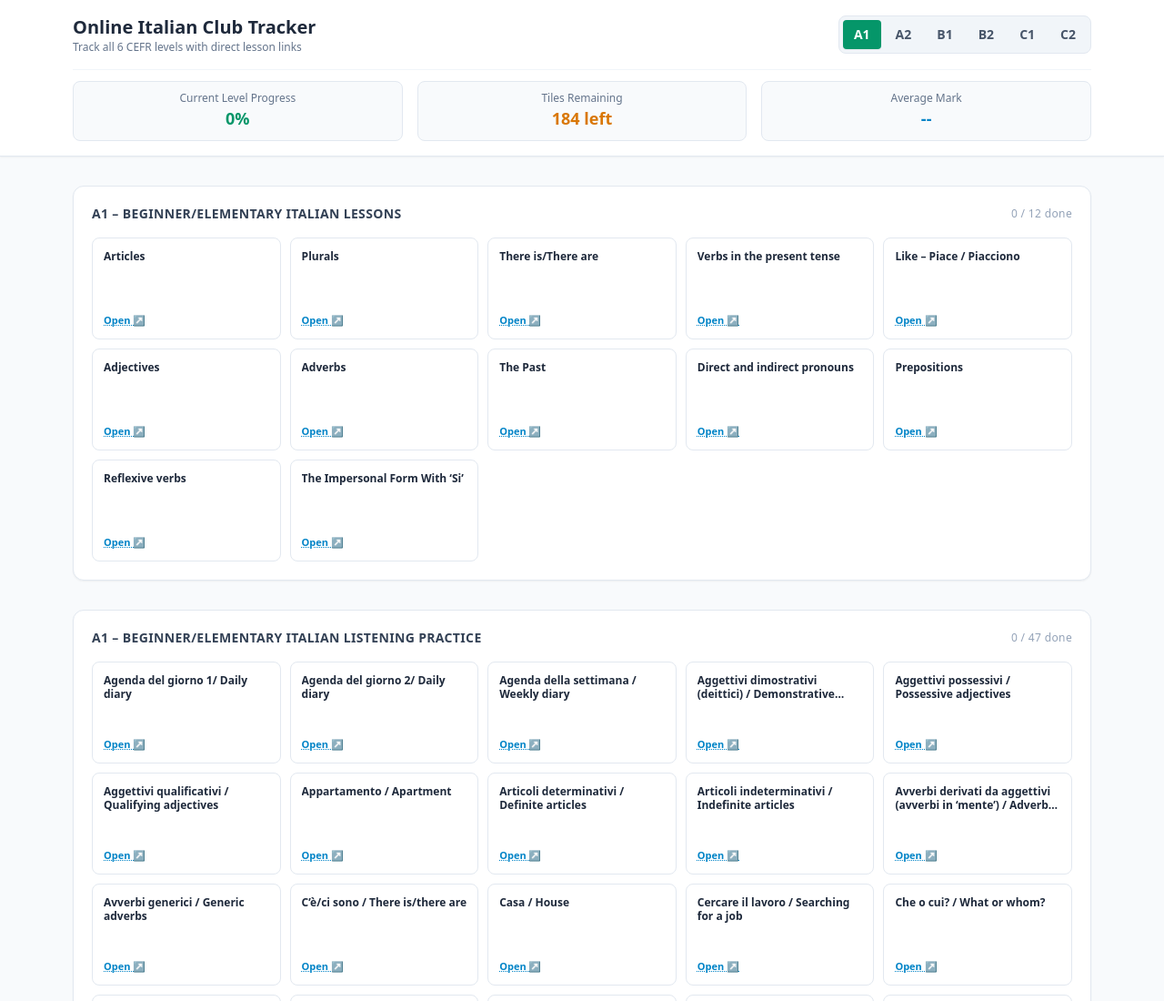
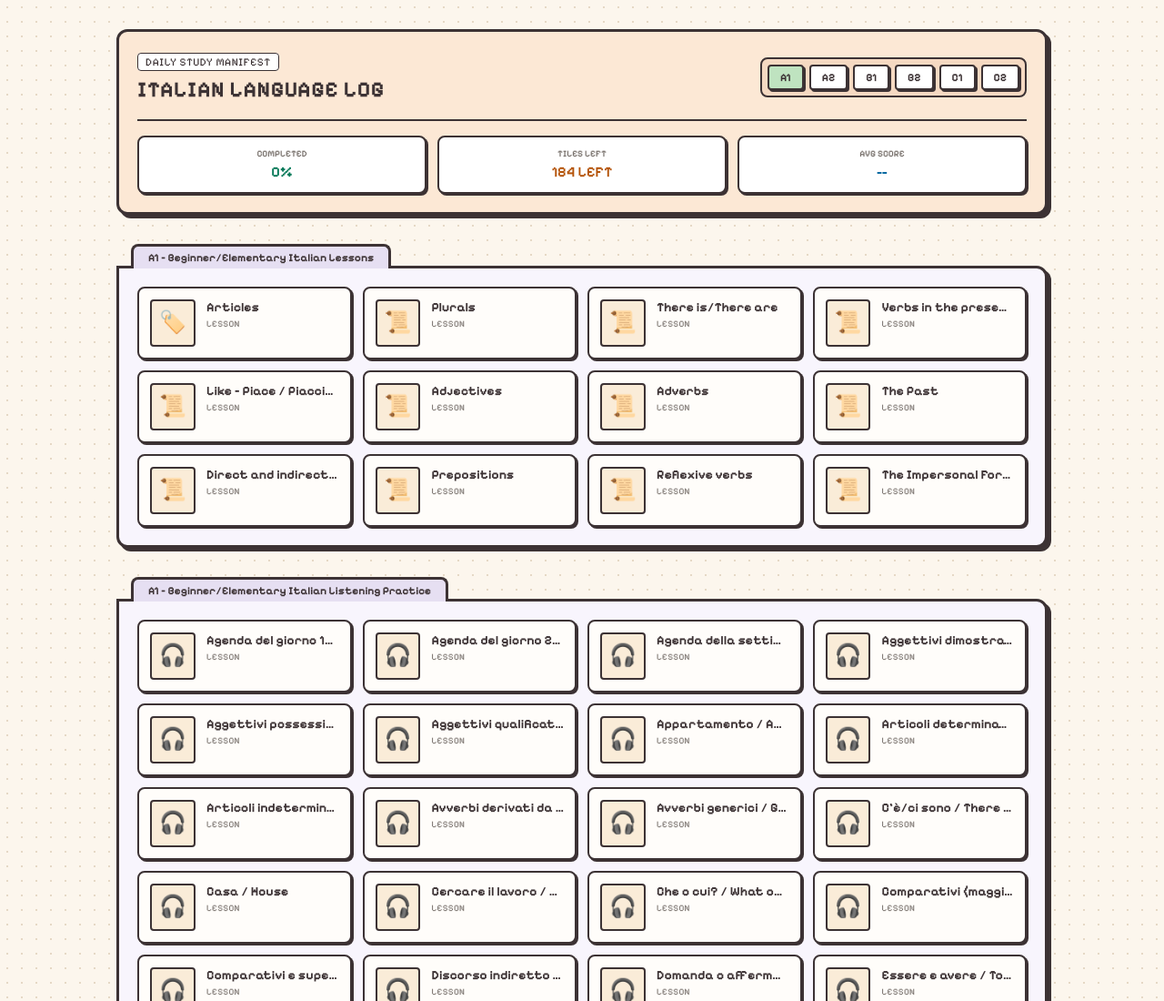
Before and after one commit to SaraElimam/Italian-language-tracker, a plain HTML site: page index.html in a window 1280 px wide. Shown: the top 1100 px of the page at 91% size. Drawn offline with nearby package versions, Linux system fonts and the light colour scheme.

Commit message:
Update index.html

```diff
--- a/index.html
+++ b/index.html
@@ -3,193 +3,164 @@
 <head>
   <meta charset="UTF-8">
   <meta name="viewport" content="width=device-width, initial-scale=1.0">
-  <title>Online Italian Club - All Levels Tracker</title>
+  <title>Italian Study Log</title>
+  <link rel="preconnect" href="https://fonts.googleapis.com">
+  <link rel="preconnect" href="https://fonts.gstatic.com" crossorigin>
+  <link href="https://fonts.googleapis.com/css2?family=Pixelify+Sans:wght@400;600;700&display=swap" rel="stylesheet">
   <script src="https://cdn.tailwindcss.com"></script>
   <style>
-    .tile-transition { transition: all 0.2s cubic-bezier(0.4, 0, 0.2, 1); }
+    body {
+      font-family: 'Pixelify Sans', monospace;
+      background-color: #fcf6ed;
+      background-image: radial-gradient(#e5d8c5 1.5px, transparent 1.5px);
+      background-size: 16px 16px;
+      color: #3c3234;
+    }
+
+    .retro-box {
+      border: 3px solid #3c3234;
+      box-shadow: 4px 4px 0px #3c3234;
+    }
+
+    .retro-box-sm {
+      border: 2px solid #3c3234;
+      box-shadow: 2px 2px 0px #3c3234;
+    }
+
+    .retro-btn {
+      transition: all 0.1s;
+    }
+
+    .retro-btn:active {
+      transform: translate(2px, 2px);
+      box-shadow: 0px 0px 0px #3c3234 !important;
+    }
+
+    .folder-tab {
+      border-top: 3px solid #3c3234;
+      border-left: 3px solid #3c3234;
+      border-right: 3px solid #3c3234;
+      border-bottom: none;
+    }
   </style>
 </head>
-<body class="bg-slate-50 text-slate-900 min-h-screen">
+<body class="p-4 md:p-8">
 
-  <!-- Header & Level Navigation -->
-  <header class="bg-white border-b border-slate-200 sticky top-0 z-30 shadow-sm">
-    <div class="max-w-6xl mx-auto px-4 py-4">
-      <div class="flex flex-wrap items-center justify-between gap-4">
+  <header class="max-w-5xl mx-auto bg-[#fce8d5] retro-box rounded-xl p-5 mb-8">
+    <div class="flex flex-wrap items-center justify-between gap-4 border-b-2 border-[#3c3234] pb-4">
       <div>
-          <h1 class="text-xl font-bold text-slate-800">Online Italian Club Tracker</h1>
-          <p class="text-xs text-slate-500">Track all 6 CEFR levels with direct lesson links</p>
+        <span class="text-xs tracking-wider uppercase bg-[#fff] px-2 py-0.5 rounded border border-[#3c3234]">Daily Study Manifest</span>
+        <h1 class="text-2xl font-bold tracking-wide mt-1">ITALIAN LANGUAGE LOG</h1>
       </div>
 
-        <!-- Level Selector Buttons -->
-        <div class="flex flex-wrap gap-1 bg-slate-100 p-1 rounded-lg border border-slate-200" id="level-buttons-container">
-          <button class="lvl-btn px-3 py-1.5 rounded text-sm font-semibold bg-emerald-600 text-white shadow-sm" data-lvl="A1">A1</button>
-          <button class="lvl-btn px-3 py-1.5 rounded text-sm font-semibold text-slate-600 hover:bg-white" data-lvl="A2">A2</button>
-          <button class="lvl-btn px-3 py-1.5 rounded text-sm font-semibold text-slate-600 hover:bg-white" data-lvl="B1">B1</button>
-          <button class="lvl-btn px-3 py-1.5 rounded text-sm font-semibold text-slate-600 hover:bg-white" data-lvl="B2">B2</button>
-          <button class="lvl-btn px-3 py-1.5 rounded text-sm font-semibold text-slate-600 hover:bg-white" data-lvl="C1">C1</button>
-          <button class="lvl-btn px-3 py-1.5 rounded text-sm font-semibold text-slate-600 hover:bg-white" data-lvl="C2">C2</button>
+      <div class="flex flex-wrap gap-1.5 bg-[#f5d9c2] p-1.5 rounded-lg border-2 border-[#3c3234]" id="level-buttons-container">
+        <!-- Buttons injected by JS -->
       </div>
     </div>
 
-      <!-- Live Puzzle Progress Metrics -->
-      <div class="mt-4 grid grid-cols-3 gap-4 border-t border-slate-100 pt-3">
-        <div class="bg-slate-50 p-2.5 rounded-lg border border-slate-200 text-center">
-          <span class="text-xs text-slate-500 font-medium block">Current Level Progress</span>
-          <span id="stat-progress" class="text-lg font-bold text-emerald-600">0%</span>
+    <div class="grid grid-cols-3 gap-3 mt-4 text-xs font-semibold">
+      <div class="bg-[#fff] retro-box-sm rounded-lg p-2.5 text-center">
+        <span class="block text-[10px] text-stone-500">COMPLETED</span>
+        <span id="stat-progress" class="text-base text-emerald-700">0%</span>
       </div>
-        <div class="bg-slate-50 p-2.5 rounded-lg border border-slate-200 text-center">
-          <span class="text-xs text-slate-500 font-medium block">Tiles Remaining</span>
-          <span id="stat-remaining" class="text-lg font-bold text-amber-600">0 left</span>
+      <div class="bg-[#fff] retro-box-sm rounded-lg p-2.5 text-center">
+        <span class="block text-[10px] text-stone-500">TILES LEFT</span>
+        <span id="stat-remaining" class="text-base text-amber-700">0 REMAIN</span>
       </div>
-        <div class="bg-slate-50 p-2.5 rounded-lg border border-slate-200 text-center">
-          <span class="text-xs text-slate-500 font-medium block">Average Mark</span>
-          <span id="stat-average" class="text-lg font-bold text-sky-600">--</span>
-        </div>
+      <div class="bg-[#fff] retro-box-sm rounded-lg p-2.5 text-center">
+        <span class="block text-[10px] text-stone-500">AVG SCORE</span>
+        <span id="stat-average" class="text-base text-sky-700">--</span>
       </div>
     </div>
   </header>
 
-  <!-- Puzzle Board Grid -->
-  <main class="max-w-6xl mx-auto px-4 py-8 space-y-8" id="curriculum-container"></main>
+  <main class="max-w-5xl mx-auto space-y-8" id="curriculum-container"></main>
 
-  <!-- Score & Edit Modal -->
-  <div id="score-modal" class="fixed inset-0 bg-slate-900/40 backdrop-blur-sm hidden items-center justify-center z-50 p-4">
-    <div class="bg-white rounded-xl shadow-xl max-w-sm w-full p-5 border border-slate-200">
-      <h3 id="modal-title" class="font-bold text-slate-800 text-base mb-1"></h3>
-
-      <!-- Direct Exercise Link -->
-      <div class="mb-4">
-        <a id="modal-link" href="#" target="_blank" rel="noopener noreferrer"
-           class="inline-flex items-center text-xs font-semibold text-sky-600 hover:text-sky-800 underline gap-1">
-          <span>Open this lesson on Online Italian Club</span>
-          <svg class="w-3.5 h-3.5" fill="none" stroke="currentColor" viewBox="0 0 24 24"><path stroke-linecap="round" stroke-linejoin="round" stroke-width="2" d="M10 6H6a2 2 0 00-2 2v10a2 2 0 002 2h10a2 2 0 002-2v-4M14 4h6m0 0v6m0-6L10 14"/></svg>
-        </a>
+  <!-- Retro Modal -->
+  <div id="score-modal" class="fixed inset-0 bg-[#3c3234]/40 backdrop-blur-sm hidden items-center justify-center z-50 p-4">
+    <div class="bg-[#f0f9ee] retro-box rounded-xl max-w-sm w-full p-5">
+      <div class="flex items-center gap-3 border-b-2 border-[#3c3234] pb-3 mb-4">
+        <span id="modal-icon" class="text-3xl bg-[#fff] p-2 rounded retro-box-sm">📝</span>
+        <div>
+          <h3 id="modal-title" class="font-bold text-sm leading-tight">Update Tile</h3>
+          <a id="modal-link" href="#" target="_blank" class="text-[10px] text-sky-700 underline font-semibold">Open Study Material ↗</a>
+        </div>
       </div>
 
-      <div id="score-input-container" class="space-y-2 mb-4">
-        <label class="text-xs font-semibold text-slate-700">Exercise Mark / Score (%)</label>
+      <div id="score-input-container" class="space-y-2 mb-5">
+        <label class="text-xs font-bold">EXERCISE MARK (%)</label>
         <input type="number" id="modal-score" min="0" max="100" placeholder="e.g. 85"
-               class="w-full border border-slate-300 rounded px-3 py-2 text-sm focus:outline-none focus:ring-2 focus:ring-emerald-500">
+               class="w-full retro-box-sm rounded px-3 py-2 text-sm focus:outline-none bg-white">
       </div>
 
       <div class="flex justify-between items-center gap-2">
-        <button id="btn-delete" class="text-xs text-red-600 font-medium hover:underline">Reset to White</button>
+        <button id="btn-delete" class="text-xs text-red-600 font-bold hover:underline">Reset</button>
         <div class="flex space-x-2">
-          <button id="btn-cancel" class="px-3 py-1.5 text-xs text-slate-600 bg-slate-100 hover:bg-slate-200 rounded font-medium">Cancel</button>
-          <button id="btn-save" class="px-4 py-1.5 text-xs text-white bg-emerald-600 hover:bg-emerald-700 rounded font-semibold shadow-sm">Save Complete</button>
+          <button id="btn-cancel" class="retro-btn retro-box-sm px-3 py-1.5 text-xs bg-white rounded font-bold">Cancel</button>
+          <button id="btn-save" class="retro-btn retro-box-sm px-4 py-1.5 text-xs text-white bg-[#5e945c] rounded font-bold">Save</button>
         </div>
       </div>
     </div>
   </div>
 
   <script>
-    // Fallback dictionary for all 6 levels before curriculum.json finishes crawling
-    let curriculumAll = {
-      "A1": [
-        {
-          category: "A1 – Core Lessons",
-          isScored: false,
-          items: [
-            { title: "01: Articles", url: "https://onlineitalianclub.com/free-italian-exercises-and-resources/italian-grammar/articles/" },
-            { title: "02: Plurals", url: "https://onlineitalianclub.com/free-italian-exercises-and-resources/italian-grammar/plurals/" },
-            { title: "03: There is/There are", url: "https://onlineitalianclub.com/free-italian-exercises-and-resources/italian-grammar/there-is-there-are/" },
-            { title: "04: Verbs in present tense", url: "https://onlineitalianclub.com/free-italian-exercises-and-resources/italian-grammar/verbs-in-the-present-tense/" }
-          ]
-        },
-        {
-          category: "A1 – Scored Exercises",
-          isScored: true,
-          items: [
-            { title: "Articoli 1", url: "https://onlineitalianclub.com/free-italian-exercises-and-resources/italian-exercises-and-quizzes/articoli-1/" },
-            { title: "Articoli 2", url: "https://onlineitalianclub.com/free-italian-exercises-and-resources/italian-exercises-and-quizzes/articoli-2/" }
-          ]
-        }
-      ],
-      "A2": [
-        {
-          category: "A2 – Core Lessons",
-          isScored: false,
-          items: [
-            { title: "01: Imperfetto", url: "https://onlineitalianclub.com/free-italian-exercises-and-resources/italian-grammar/imperfetto/" },
-            { title: "02: Trapassato Prossimo", url: "https://onlineitalianclub.com/free-italian-exercises-and-resources/italian-grammar/trapassato-prossimo/" },
-            { title: "03: Futuro Semplice", url: "https://onlineitalianclub.com/free-italian-exercises-and-resources/italian-grammar/futuro-semplice/" }
-          ]
-        },
-        {
-          category: "A2 – Scored Exercises",
-          isScored: true,
-          items: [
-            { title: "Imperfetto 1", url: "https://onlineitalianclub.com/free-italian-exercises-and-resources/italian-exercises-and-quizzes/imperfetto-1/" },
-            { title: "Futuro 1", url: "https://onlineitalianclub.com/free-italian-exercises-and-resources/italian-exercises-and-quizzes/futuro-1/" }
-          ]
-        }
-      ],
-      "B1": [
-        {
-          category: "B1 – Core Lessons",
-          isScored: false,
-          items: [
-            { title: "01: Condizionale Presente", url: "https://onlineitalianclub.com/free-italian-exercises-and-resources/italian-grammar/condizionale-presente/" },
-            { title: "02: Congiuntivo Presente", url: "https://onlineitalianclub.com/free-italian-exercises-and-resources/italian-grammar/congiuntivo-presente/" }
-          ]
-        }
-      ],
-      "B2": [
-        {
-          category: "B2 – Core Lessons",
-          isScored: false,
-          items: [
-            { title: "01: Congiuntivo Imperfetto", url: "https://onlineitalianclub.com/free-italian-exercises-and-resources/italian-grammar/congiuntivo-imperfetto/" }
-          ]
-        }
-      ],
-      "C1": [
-        {
-          category: "C1 – Advanced Topics",
-          isScored: false,
-          items: [
-            { title: "01: Periodo Ipotetico", url: "https://onlineitalianclub.com/free-italian-exercises-and-resources/italian-grammar/periodo-ipotetico/" }
-          ]
-        }
-      ],
-      "C2": [
-        {
-          category: "C2 – Proficiency Topics",
-          isScored: false,
-          items: [
-            { title: "01: Forme Alterate e Idiomi", url: "https://onlineitalianclub.com/free-italian-exercises-and-resources/italian-grammar/" }
-          ]
-        }
-      ]
+    const iconMap = {
+      "cibo": "🥖", "food": "🥖", "cucinare": "🍳", "sapori": "🍷",
+      "orologio": "⏰", "clock": "⏰", "tempo": "⏳", "giorni": "📅",
+      "casa": "🏡", "house": "🏡", "appartamento": "🏢", "albergo": "🏨", "quartiere": "🗺️",
+      "articoli": "🏷️", "articles": "🏷️", "plurali": "👥", "verbi": "⚡",
+      "passato": "📜", "futuro": "🔮", "preposizioni": "🧭", "aggettivi": "✨",
+      "shopping": "🛍️", "negozi": "🛍️", "mare": "🌊", "hobby": "🎨", "lavoro": "💼", "famiglia": "👨‍👩‍👧",
+      "ascolto": "🎧", "listening": "🎧", "dialogo": "💬", "pronuncia": "🗣️", "grammatica": "📚"
     };
 
+    function getTopicIcon(title, category) {
+      const lowerTitle = title.toLowerCase();
+      const lowerCat = category.toLowerCase();
+
+      if (lowerCat.includes("listening")) return "🎧";
+      if (lowerCat.includes("exercise") || lowerCat.includes("quiz")) return "📝";
+
+      for (const [key, icon] of Object.entries(iconMap)) {
+        if (lowerTitle.includes(key)) return icon;
+      }
+      return "📜";
+    }
+
+    let curriculumAll = {};
     let currentLevel = "A1";
     let userData = JSON.parse(localStorage.getItem('italian_club_data')) || {};
     let activeTile = null;
 
-    // Fetch scraped multi-level curriculum.json
     fetch('curriculum.json')
       .then(res => res.json())
       .then(data => {
         curriculumAll = data;
+        renderLevels();
         render();
       })
-      .catch(() => {
-        render();
+      .catch(err => {
+        document.getElementById('curriculum-container').innerHTML = '<div class="p-8 text-center font-bold">Error loading curriculum.json. Did you run the scraper?</div>';
       });
 
-    // Level Switcher Logic
-    const levelBtns = document.querySelectorAll('.lvl-btn');
-    levelBtns.forEach(btn => {
+    function renderLevels() {
+      const container = document.getElementById('level-buttons-container');
+      container.innerHTML = '';
+      const levels = ["A1", "A2", "B1", "B2", "C1", "C2"];
+
+      levels.forEach(lvl => {
+        const btn = document.createElement('button');
+        const isActive = lvl === currentLevel;
+        btn.className = `retro-btn px-3 py-1 font-bold text-xs rounded border-2 border-[#3c3234] shadow-[2px_2px_0px_#3c3234] ${isActive ? 'bg-[#bfe3c0]' : 'bg-white hover:bg-[#fff9f0]'}`;
+        btn.innerText = lvl;
         btn.onclick = () => {
-        levelBtns.forEach(b => {
-          b.className = "lvl-btn px-3 py-1.5 rounded text-sm font-semibold text-slate-600 hover:bg-white";
-        });
-        btn.className = "lvl-btn px-3 py-1.5 rounded text-sm font-semibold bg-emerald-600 text-white shadow-sm";
-        currentLevel = btn.dataset.lvl;
+          currentLevel = lvl;
+          renderLevels();
           render();
         };
+        container.appendChild(btn);
       });
+    }
 
     function saveState() {
       localStorage.setItem('italian_club_data', JSON.stringify(userData));
@@ -201,38 +172,39 @@
       container.innerHTML = '';
 
       const levelSections = curriculumAll[currentLevel] || [];
-
       let totalTiles = 0, completedTiles = 0, totalScores = 0, scoredCount = 0;
 
       if (levelSections.length === 0) {
-        container.innerHTML = `<div class="p-8 text-center text-slate-400">No scraped lessons found for ${currentLevel}. Run scrape_all.py to populate.</div>`;
+        container.innerHTML = `<div class="p-8 text-center font-bold">No lessons found for ${currentLevel}.</div>`;
         return;
       }
 
       levelSections.forEach((section, sIdx) => {
-        const sectionEl = document.createElement('div');
-        sectionEl.className = 'bg-white rounded-xl p-5 border border-slate-200 shadow-sm';
+        const wrapper = document.createElement('div');
+        wrapper.className = 'relative pt-6';
 
-        const title = document.createElement('h2');
-        title.className = 'text-sm font-bold text-slate-700 tracking-wide uppercase mb-4 flex items-center justify-between';
+        // Folder Tab
+        const tab = document.createElement('div');
+        tab.className = 'absolute top-0 left-4 bg-[#d8ecd5] folder-tab px-4 py-1 rounded-t-lg font-bold text-xs bg-[#e6dff2]';
+        tab.innerText = section.category;
+        wrapper.appendChild(tab);
 
-        const countSpan = document.createElement('span');
-        countSpan.className = 'text-xs text-slate-400 font-normal lowercase';
-        let sectionDone = 0;
+        // Folder Body
+        const body = document.createElement('div');
+        body.className = 'bg-[#f8f5fd] retro-box rounded-xl rounded-tl-none p-5';
 
         const grid = document.createElement('div');
-        grid.className = 'grid grid-cols-2 sm:grid-cols-3 md:grid-cols-4 lg:grid-cols-5 gap-2.5';
+        grid.className = 'grid grid-cols-1 sm:grid-cols-2 md:grid-cols-3 lg:grid-cols-4 gap-3';
 
         section.items.forEach((item, iIdx) => {
           totalTiles++;
-          // Unique key by level, section, and item
           const tileId = `${currentLevel}-${sIdx}-${iIdx}`;
           const isDone = userData[tileId]?.completed;
           const score = userData[tileId]?.score;
+          const icon = getTopicIcon(item.title, section.category);
 
           if (isDone) {
             completedTiles++;
-            sectionDone++;
             if (score !== null && score !== undefined && score !== '') {
               totalScores += Number(score);
               scoredCount++;
@@ -240,45 +212,42 @@
           }
 
           const tile = document.createElement('div');
-          tile.className = `tile-transition p-3 rounded-lg border flex flex-col justify-between h-28 relative cursor-pointer ${
-            isDone
-              ? 'bg-emerald-600 border-emerald-700 text-white shadow-sm'
-              : 'bg-white border-slate-200 text-slate-800 hover:border-slate-300 hover:bg-slate-50'
-          }`;
 
+          if (isDone) {
+            tile.className = 'bg-[#c2e7be] retro-box-sm rounded-lg p-3 flex items-start gap-3 cursor-pointer retro-btn shadow-[2px_2px_0px_#3c3234] hover:bg-[#b5e0b0]';
             tile.innerHTML = `
-            <div class="flex items-start justify-between w-full">
-              <span class="text-xs font-semibold leading-tight line-clamp-2">${item.title}</span>
-              ${isDone ? '<span class="text-emerald-100 text-xs font-bold">✓</span>' : ''}
+              <div class="text-2xl bg-[#a7d9a1] p-2 rounded border-2 border-[#3c3234] shrink-0">${icon}</div>
+              <div class="flex-1 min-w-0">
+                <div class="flex items-center justify-between">
+                  <h3 class="font-bold text-sm leading-tight truncate">${item.title}</h3>
+                  <span class="text-xs font-bold text-emerald-800">✓</span>
                 </div>
-
-            <div class="flex items-center justify-between w-full pt-2">
-              <a href="${item.url}" target="_blank" rel="noopener noreferrer"
-                 class="text-[11px] font-semibold underline decoration-dotted hover:opacity-80 flex items-center gap-0.5 ${isDone ? 'text-emerald-100' : 'text-sky-600'}"
-                 onclick="event.stopPropagation()">
-                Open ↗
-              </a>
-              ${score !== null && score !== undefined && score !== '' ? `<span class="bg-emerald-700/60 px-1.5 py-0.5 rounded text-[10px] text-white font-medium">${score}%</span>` : ''}
+                ${score !== null && score !== undefined && score !== '' ? `<span class="inline-block bg-[#3c3234] text-[#fff] text-[10px] px-1.5 py-0.5 rounded font-bold mt-1">${score}% Mark</span>` : `<span class="inline-block text-[#3c3234] text-[10px] font-bold mt-1">Completed</span>`}
               </div>
             `;
+          } else {
+            tile.className = 'bg-[#fffdfa] retro-box-sm rounded-lg p-3 flex items-start gap-3 cursor-pointer retro-btn shadow-[2px_2px_0px_#3c3234] hover:bg-[#fff9f0]';
+            tile.innerHTML = `
+              <div class="text-2xl bg-[#faecd8] p-2 rounded border-2 border-[#3c3234] shrink-0">${icon}</div>
+              <div class="flex-1 min-w-0">
+                <h3 class="font-bold text-sm leading-tight truncate">${item.title}</h3>
+                <p class="text-[10px] text-stone-500 mt-0.5 uppercase tracking-wide">${section.isScored ? 'Exercise' : 'Lesson'}</p>
+              </div>
+            `;
+          }
 
-          tile.onclick = () => openModal(tileId, item.title, item.url, section.isScored);
+          tile.onclick = () => openModal(tileId, item.title, item.url, section.isScored, icon);
           grid.appendChild(tile);
         });
 
-        title.innerText = section.category;
-        countSpan.innerText = `${sectionDone} / ${section.items.length} done`;
-        title.appendChild(countSpan);
-
-        sectionEl.appendChild(title);
-        sectionEl.appendChild(grid);
-        container.appendChild(sectionEl);
+        body.appendChild(grid);
+        wrapper.appendChild(body);
+        container.appendChild(wrapper);
       });
 
-      // Update Top Metrics
       const percent = totalTiles > 0 ? Math.round((completedTiles / totalTiles) * 100) : 0;
       document.getElementById('stat-progress').innerText = `${percent}%`;
-      document.getElementById('stat-remaining').innerText = `${totalTiles - completedTiles} left`;
+      document.getElementById('stat-remaining').innerText = `${totalTiles - completedTiles} LEFT`;
       document.getElementById('stat-average').innerText = scoredCount > 0 ? `${Math.round(totalScores / scoredCount)}%` : '--';
     }
 
@@ -286,12 +255,14 @@
     const modalTitle = document.getElementById('modal-title');
     const modalLink = document.getElementById('modal-link');
     const modalScore = document.getElementById('modal-score');
+    const modalIcon = document.getElementById('modal-icon');
     const scoreContainer = document.getElementById('score-input-container');
 
-    function openModal(id, title, url, isScored) {
+    function openModal(id, title, url, isScored, icon) {
       activeTile = { id, title, isScored };
       modalTitle.innerText = title;
       modalLink.href = url;
+      modalIcon.innerText = icon;
 
       const record = userData[id] || {};
       modalScore.value = record.score ?? '';
```
Lines whose indentation alone changed are shown as unchanged.
